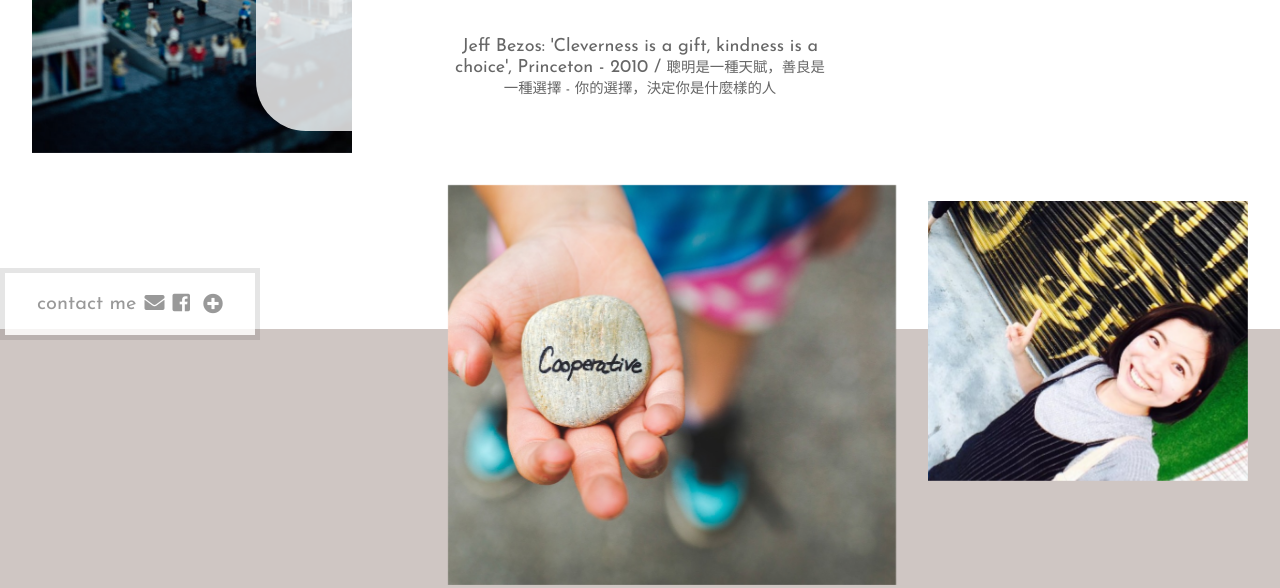
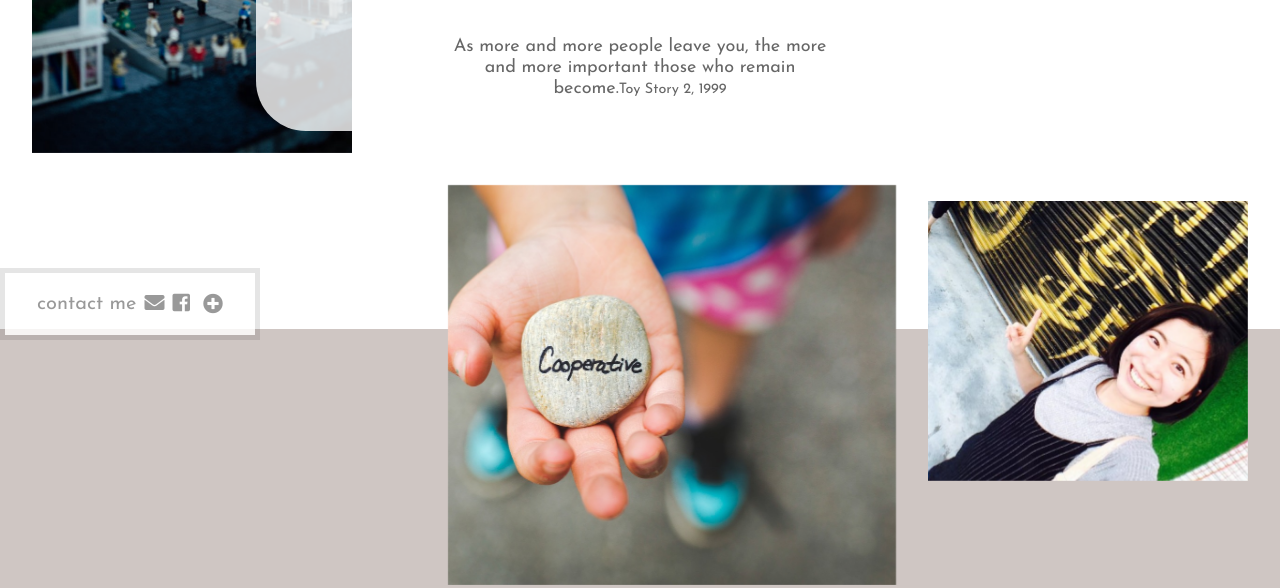
Before and after one commit to nju6g0/nju6g0.github.io, a plain HTML site: page index.html in a window 1280 px wide. Shown: the part 415-1003 px from the top of the page. Drawn offline with Linux system fonts and the light colour scheme; a web font is replaced by a local one.

Commit message:
change motto

```diff
--- a/index.html
+++ b/index.html
@@ -37,7 +37,7 @@
             <div>
                 <h5>WELCOME</h5>
                 <h2>YI-SHAN's RESUME</h2>
-                <p>Jeff Bezos: 'Cleverness is a gift, kindness is a choice', Princeton - 2010 / <small>聰明是一種天賦，善良是一種選擇 - 你的選擇，決定你是什麼樣的人</small></p>
+                <p>As more and more people leave you, the more and more important those who remain become.<small>Toy Story 2, 1999</small></p>
             </div>
             <div></div>
         </section>
```
